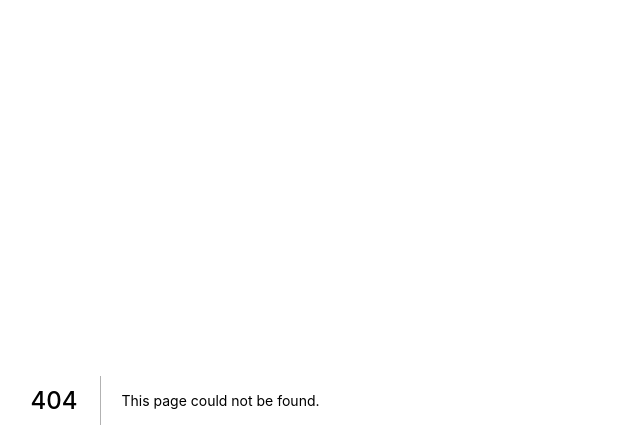
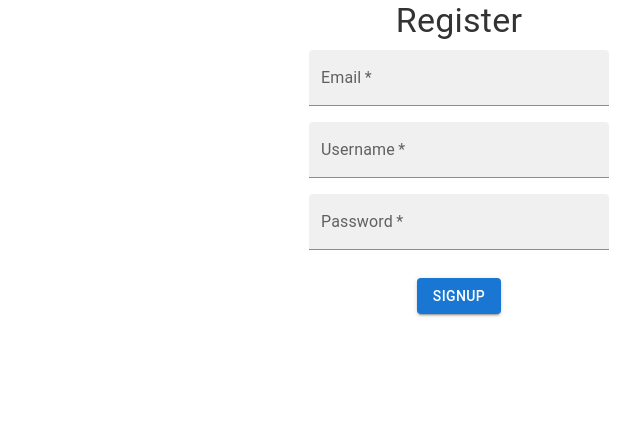
Before and after one commit to sayyidkhan/prefyp-v3, a Next.js app: page /account/register in a window 1280 px wide. Before the commit this address had no page. Shown: the top 448 px of the page, without its empty margins (181-821 px from the left). Built offline with nearby package versions, Linux system fonts and the light colour scheme.

Commit message:
added the register page

```diff
--- a/components/layout.tsx
+++ b/components/layout.tsx
@@ -1,5 +1,7 @@
-import Header from './header'
-import Footer from './footer'
+import Header from './header';
+import Footer from './footer';
+// import 'bootstrap/dist/css/bootstrap.min.css';
+
 
 export default function Layout ({children}) {
   return (
--- a/package.json
+++ b/package.json
@@ -16,6 +16,10 @@
     "sayyid khan"
   ],
   "dependencies": {
+    "@emotion/react": "^11.7.1",
+    "@emotion/styled": "^11.6.0",
+    "@mui/material": "^5.2.7",
+    "@mui/styles": "^5.2.3",
     "@next-auth/prisma-adapter": "^1.0.1",
     "@prisma/client": "^3.7.0",
     "@types/bcryptjs": "^2.4.2",
--- /dev/null
+++ b/pages/account/register.tsx
@@ -0,0 +1,134 @@
+import { Alert, Box, Button, CircularProgress, Grid, Stack, TextField } from '@mui/material';
+import { makeStyles } from '@mui/styles';
+import React, { useEffect, useState } from 'react';
+import { Typography } from '@mui/material';
+
+
+const useStyles = makeStyles({
+  root: {
+    display: 'flex',
+    flexDirection: 'column',
+    justifyContent: 'center',
+    alignItems: 'center',
+    '& .MuiTextField-root': {
+      width: '300px',
+    },
+  },
+  textField : {
+    'padding' : '0.5em',
+  }
+},
+// this MuiExample_Component is required (do not remove, otherwise will throw CSS error)
+{ name: "MuiExample_Component" });
+
+const RegisterPage = () => {
+  const classes = useStyles();
+  // create state variables for each input
+  const [username, setUsername] = useState('');
+  const [email, setEmail] = useState('');
+  const [password, setPassword] = useState('');
+  // status message
+  const [statusMessage, setStatusMessage] = useState('');
+  const [isLoading, setIsLoading] = useState<boolean>(false);
+  const [timeOut, sto] = useState<boolean>(false);
+
+  useEffect(() => {
+    // when the component is mounted, the alert is displayed for 3 seconds
+    setTimeout(() => {
+      sto(false);
+    }, 3000);
+  }, []);
+
+  const registerUser = async () => {
+      const hostname = process.env.NEXTAUTH_URL;
+      const res = await fetch(`http://localhost:3000/api/user/register`, {
+          method : 'POST',
+          headers: {
+            'Accept': 'application/json',
+            'Content-Type': 'application/json'
+          },
+          body: JSON.stringify({
+            "username" : username,
+            "email": email,
+            "password": password,
+          })
+      })
+      .then(async res => {
+        const data = await res.json();
+        const message = data.message;
+        return message;
+      })
+      .then(message => {
+        setStatusMessage(message);
+        sto(true);
+        setIsLoading(false);
+      })
+
+      //setIsLoading(false);
+      //return data.message;
+  };
+
+  const handleSubmit = async e => {
+    e.preventDefault();
+    console.log(username, email, password);
+    setIsLoading(true);
+    await registerUser();
+  };
+
+  return (
+    <div>
+      <Typography align="center" variant="h4">Register</Typography>
+
+      <form className={classes.root} onSubmit={handleSubmit}>
+      <Stack alignItems="center">
+        <div className={classes.textField}>
+        <TextField
+              label="Email"
+              variant="filled"
+              type="email"
+              required
+              value={email}
+              onChange={e => setEmail(e.target.value)}
+            />
+        </div>
+        <div className={classes.textField}>
+        <TextField
+              label="Username"
+              variant="filled"
+              required
+              value={username}
+              onChange={e => setUsername(e.target.value)}
+            />
+        </div>
+        <div className={classes.textField}>
+        <TextField
+              label="Password"
+              variant="filled"
+              type="password"
+              required
+              value={password}
+              onChange={e => setPassword(e.target.value)}
+            />
+        </div>
+        <br/>
+        <div>
+          <Button type="submit" variant="contained" color="primary">
+            Signup
+          </Button>
+        </div>
+
+        {isLoading ? <Box mt={3}><CircularProgress size={24} /> awaiting response... 😴 😴 😴</Box> : null }
+        {statusMessage !== "" &&
+        <Box mt={3}>
+          <Alert severity={statusMessage.toLowerCase().includes("success") ? "success" : "error"}>{statusMessage}</Alert>
+        </Box>
+        }
+      </Stack>
+
+      </form>
+    </div>
+  );
+};
+
+
+export default RegisterPage;
```
